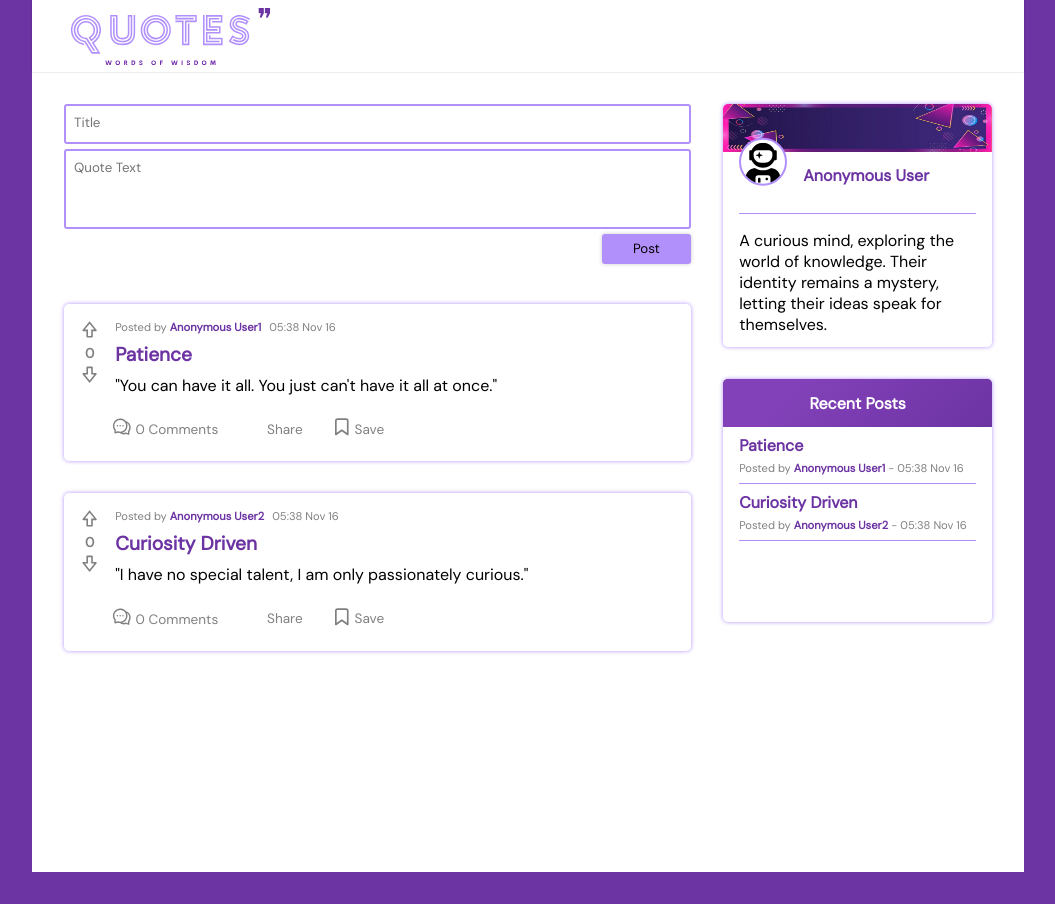
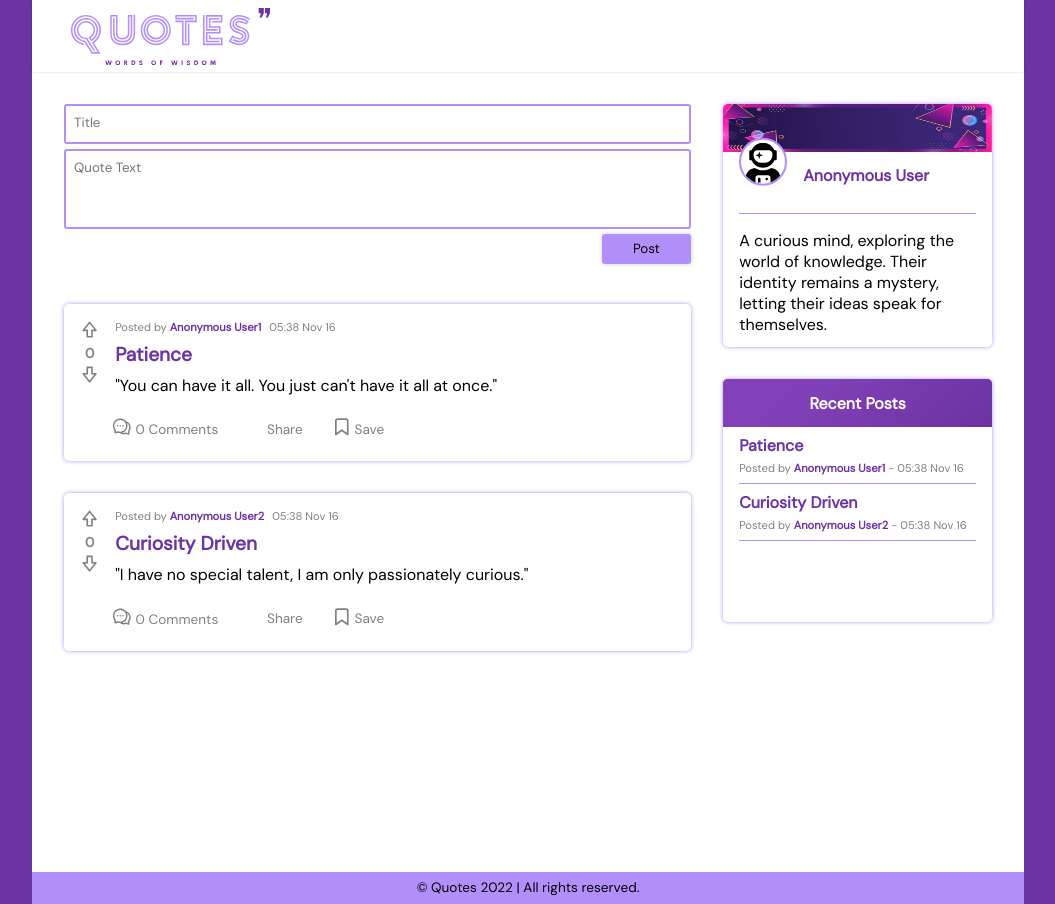
Before and after one commit to upoudel888/Quotes, a React (Create React App) app: page / in a window 1280 px wide. Shown: the whole page, without its empty margins (112-1167 px from the left). Before the commit the page ends 872 px from the top, so only its background shows below. Built offline with nearby package versions, Linux system fonts and the light colour scheme; some icons are missing; the HTML template or start-up script is replaced by a standard one.

Commit message:
footer added

```diff
--- a/src/App.css
+++ b/src/App.css
@@ -74,7 +74,29 @@ nav{
     font-size: calc(1.8rem);
     /* transform: translateY(-5rem); */
 }
+footer{
+    background-color: var(--bl-color1-faded);
+    display: flex;
+    flex-direction: column;
+    align-items: center;
+    justify-content: center;
+    font-size: var(--font-small);
+    width: 992px;
+}
 
+.footer-links{
+        display: flex;
+        flex-direction: row;
+        align-items: center;
+        justify-content: center;
+        font-size: var(--font-lrg);
+        gap: 1rem;
+        width: 20rem;
+}
+.copyright{
+        height: 2rem;
+        line-height: 2rem;
+}
 .rotate-in-2-ccw {
 	-webkit-animation: rotate-in-2-ccw 0.5s 0.5s cubic-bezier(0.250, 0.460, 0.450, 0.940) both;
 	        animation: rotate-in-2-ccw 0.5s 0.5s cubic-bezier(0.250, 0.460, 0.450, 0.940) both;
@@ -143,4 +165,4 @@ nav{
               transform-origin: 0% 0%;
       opacity: 1;
     }
-  }
+}
--- a/src/App.js
+++ b/src/App.js
@@ -7,6 +7,8 @@ import {BrowserRouter as Router,Routes,Route,} from "react-router-dom";
 import { QuoteProvider } from './QuoteContext';
 // assets
 import logo from './assets/logo.svg';
+// import { FaInstagram,FaLinkedin,FaFacebook,FaGithub} from "react-icons/fa";
+
 
 const Navbar = ()=>{
   return (
@@ -16,6 +18,13 @@ const Navbar = ()=>{
           <div className="quotes rotate-in-2-ccw">&#10078;</div>
         </div>
       </nav>
+  )
+}
+const Footer = ()=>{
+  return(
+    <footer>
+        <div className="copyright">&copy; Quotes 2022 | All rights reserved.</div>
+    </footer>
   )
 }
 
@@ -34,6 +43,8 @@ function App() {
         </QuoteProvider>
       </Router>
 
+      <Footer></Footer>
+
     </>
 
   );
--- a/src/components/RecentPosts/RecentPosts.css
+++ b/src/components/RecentPosts/RecentPosts.css
@@ -4,6 +4,9 @@
     flex-direction: column;
     align-items: center;
     gap: 2rem;
+    position: sticky;
+    position: -webkit-sticky;
+    top: 6rem;
 
 }
 .user{
```
